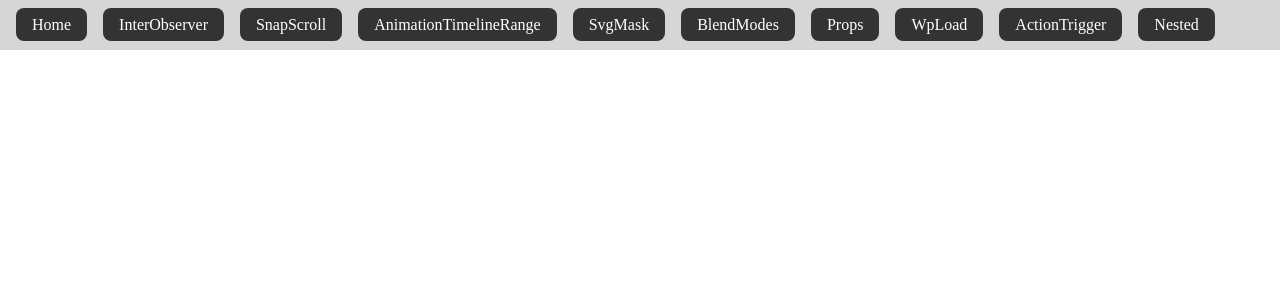
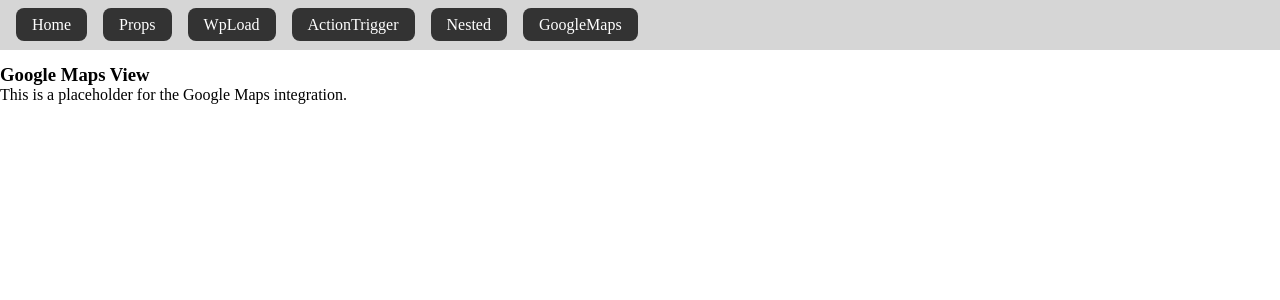
Before and after one commit to ngyvc/web5-vue-adv-demo, a Vue app in the folder vue-demo/: page /google-maps in a window 1280 px wide. Shown: the top 300 px of the page. Built offline with nearby package versions, Linux system fonts and the light colour scheme.

Commit message:
add google maps file

```diff
--- a/vue-demo/src/router/index.js
+++ b/vue-demo/src/router/index.js
@@ -8,31 +8,31 @@ const router = createRouter({
       name: 'Home',
       component: () => import('../views/HomeView.vue'),
     },
-    {
-      path: '/inter-observer',
-      name: 'InterObserver',
-      component: () => import('../views/InterObsView.vue'),
-    },
-    {
-      path: '/snap-scroll',
-      name: 'SnapScroll',
-      component: () => import('../views/SnapScrollView.vue'),
-    },
-    {
-      path: '/animation-timeline-range',
-      name: 'AnimationTimelineRange',
-      component: () => import('../views/AnimationTimelineRangeView.vue'),
-    },
-    {
-      path: '/svg-mask',
-      name: 'SvgMask',
-      component: () => import('../views/SvgMaskView.vue'),
-    },
-    {
-      path: '/blend-modes',
-      name: 'BlendModes',
-      component: () => import('../views/BlendModesView.vue'),
-    },
+    // {
+    //   path: '/inter-observer',
+    //   name: 'InterObserver',
+    //   component: () => import('../views/InterObsView.vue'),
+    // },
+    // {
+    //   path: '/snap-scroll',
+    //   name: 'SnapScroll',
+    //   component: () => import('../views/SnapScrollView.vue'),
+    // },
+    // {
+    //   path: '/animation-timeline-range',
+    //   name: 'AnimationTimelineRange',
+    //   component: () => import('../views/AnimationTimelineRangeView.vue'),
+    // },
+    // {
+    //   path: '/svg-mask',
+    //   name: 'SvgMask',
+    //   component: () => import('../views/SvgMaskView.vue'),
+    // },
+    // {
+    //   path: '/blend-modes',
+    //   name: 'BlendModes',
+    //   component: () => import('../views/BlendModesView.vue'),
+    // },
     {
       path: '/props',
       name: 'Props',
@@ -52,7 +52,12 @@ const router = createRouter({
       path: '/nested/:id',
       name: 'Nested',
       component: () => import('../views/NestedView.vue'),
-    }
+    },
+    {
+      path: '/google-maps',
+      name: 'GoogleMaps',
+      component: () => import('../views/GoogleMapsView.vue'),
+    },
   ],
 })
 
--- /dev/null
+++ b/vue-demo/src/views/GoogleMapsView.vue
@@ -0,0 +1,14 @@
+<script setup>
+</script>
+<template>
+  <section class="google-maps-view">
+    <h1>Google Maps View</h1>
+    <p>This is a placeholder for the Google Maps integration.</p>
+  </section>
+</template>
+
+<style scoped>
+.google-maps-view {
+  padding-top: 4rem;
+}
+</style>
```
